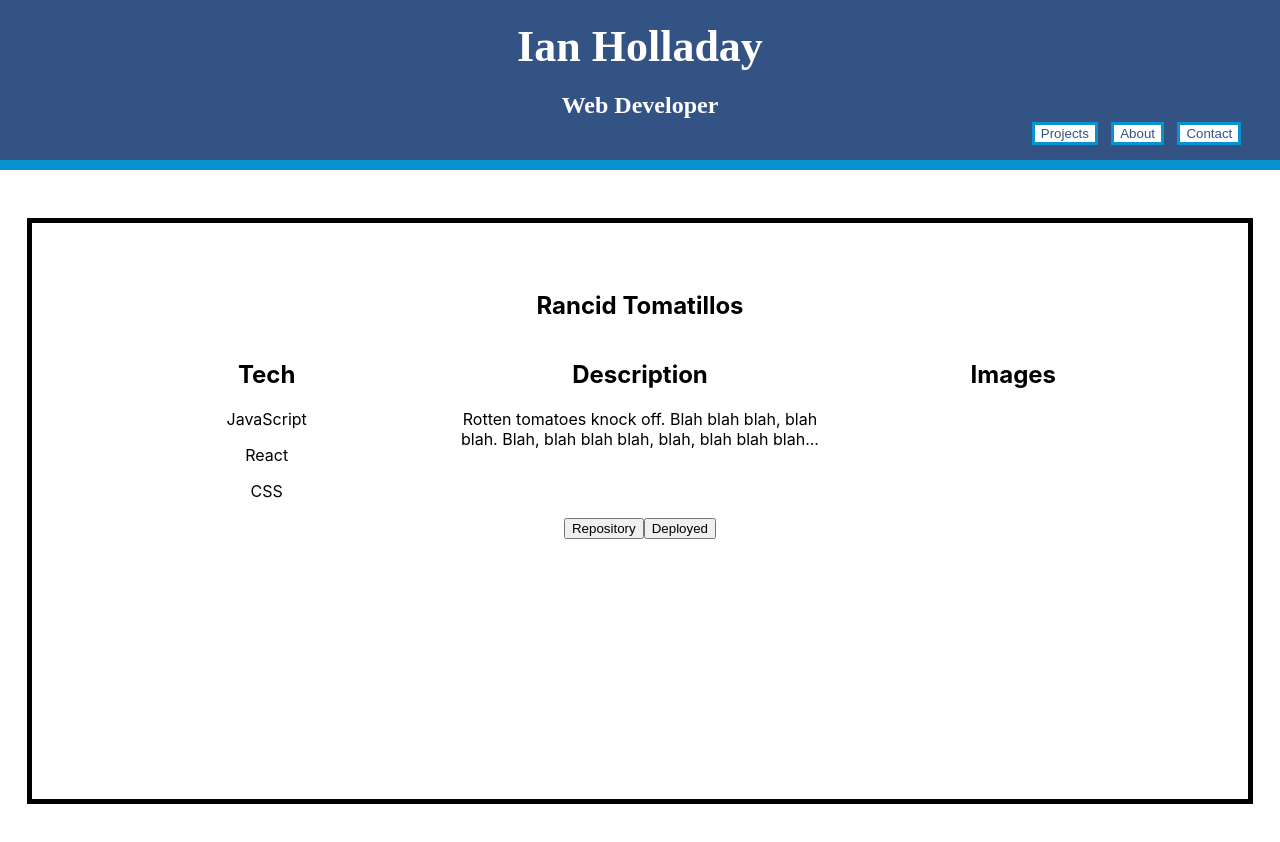
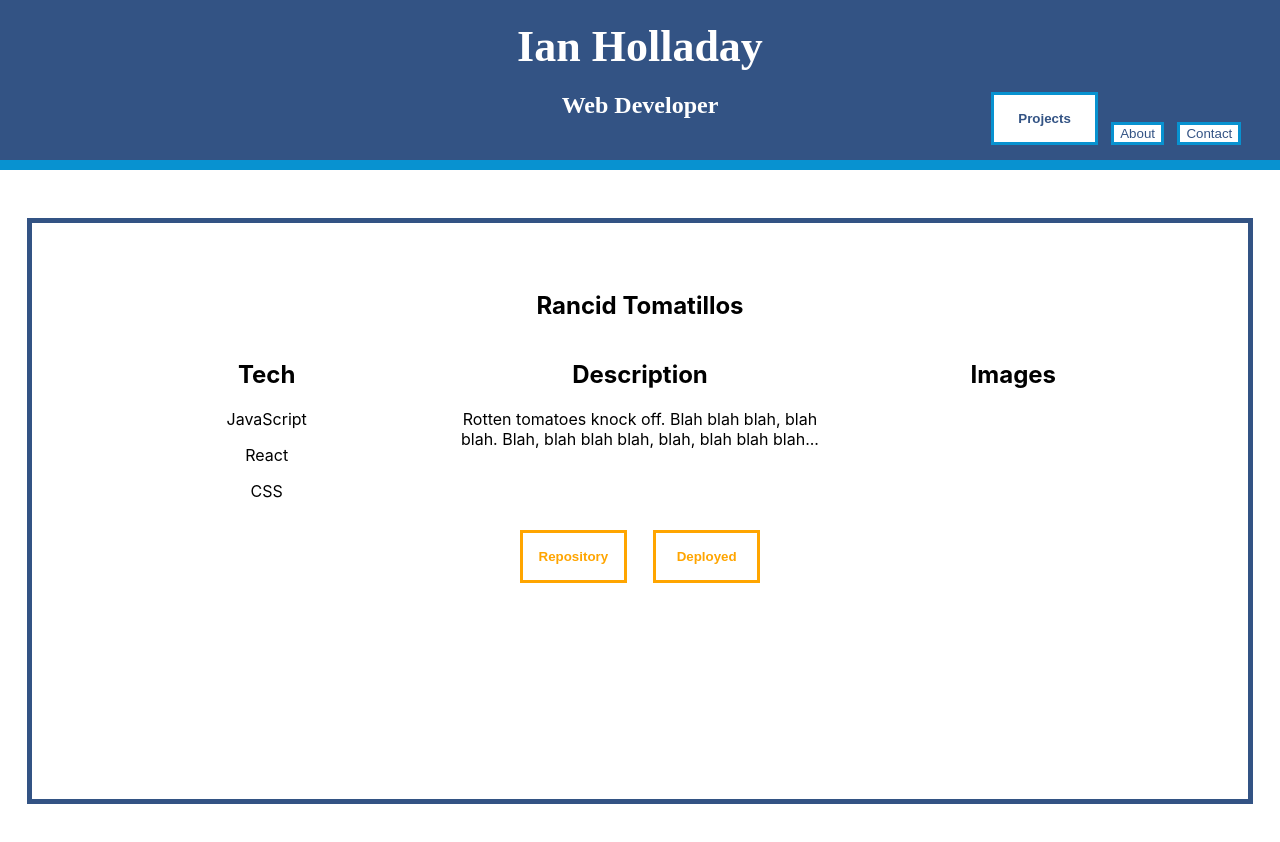
Before and after one commit to holladayian/personal-site, a React (Create React App) app: page /projects in a window 1280 px wide. Shown: the top 842 px of the page. Built offline with nearby package versions, Linux system fonts and the light colour scheme.

Commit message:
Style buttons orange

```diff
--- a/src/styles/Projects.scss
+++ b/src/styles/Projects.scss
@@ -1,7 +1,7 @@
 .project-card {
   height: 30em;
   width: 70em;
-  border: solid 5px black;
+  border: solid 5px #335384;
   display: flex;
   flex-direction: column;
   // justify-content: center
@@ -14,3 +14,13 @@
   display: grid;
   grid-template-columns: 1fr 1fr 1fr
 }
+
+.projects-button {
+  height: 4em;
+  width: 8em;
+  border: solid 3px orange;
+  color: orange;
+  background-color: white;
+  margin: 1em;
+  font-weight: bold
+}
```
